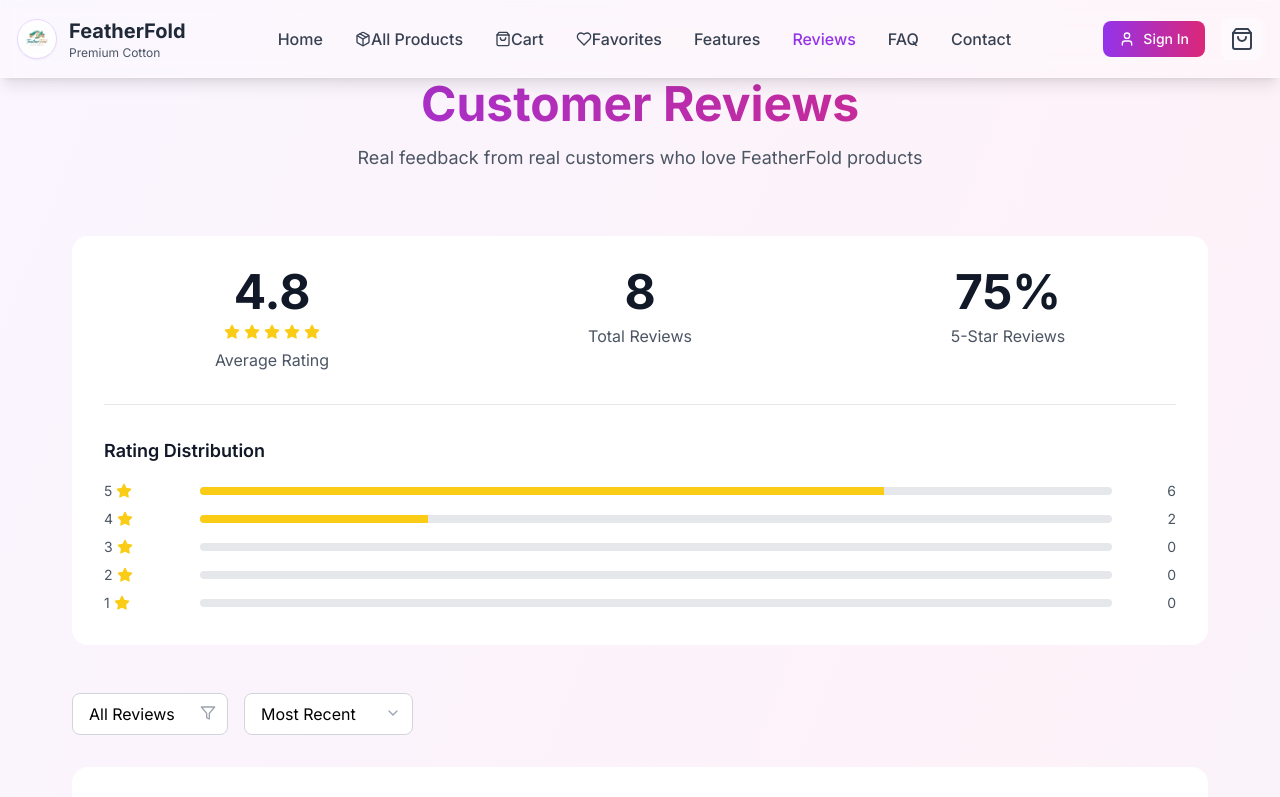
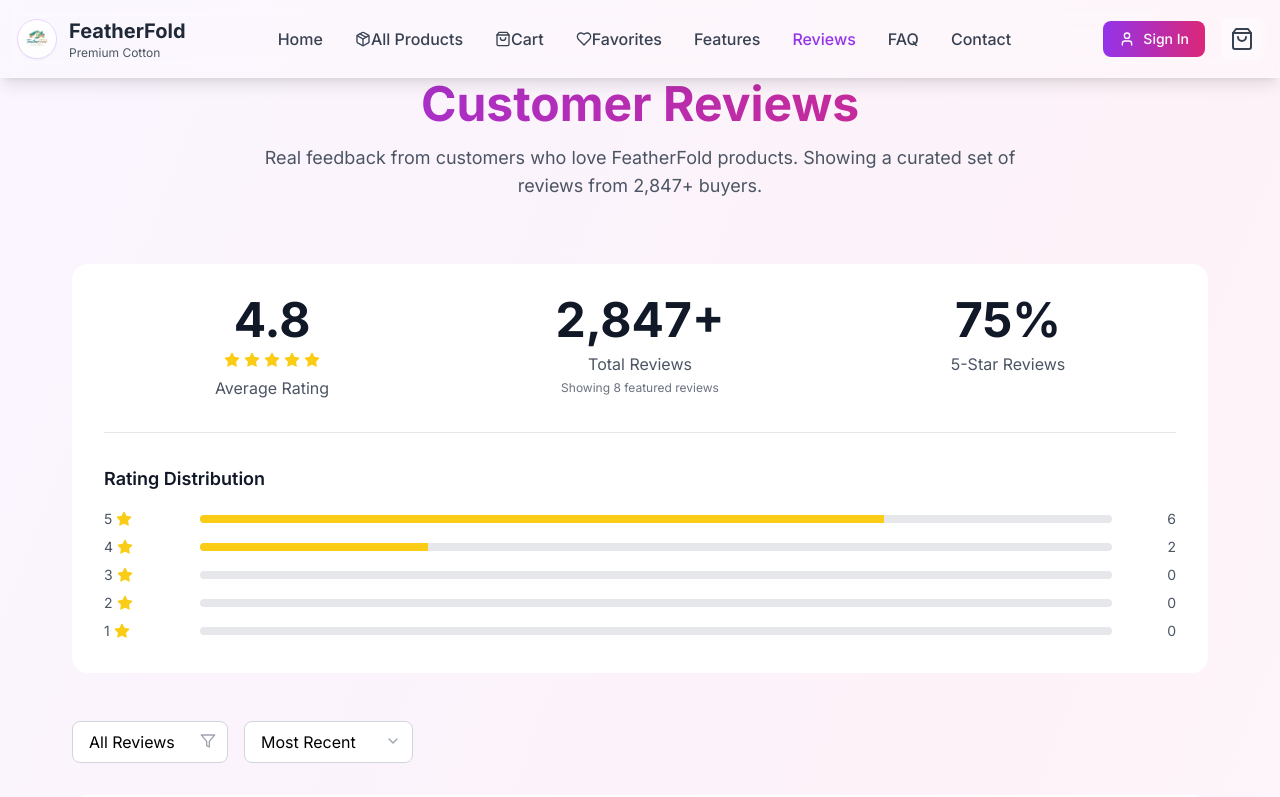
Before and after one commit to officialfeatherfold-beep/featherfold-frontend, a React (Vite) app: page /reviews in a window 1280 px wide. Shown: the top 797 px of the page. Built offline with nearby package versions, Linux system fonts and the light colour scheme; no server answers.

Commit message:
Fix reviews count, send contact messages, add admin graph

```diff
--- a/src/components/ReviewsPage.jsx
+++ b/src/components/ReviewsPage.jsx
@@ -112,6 +112,8 @@
   }
 ];
 
+const TOTAL_REVIEWS_DISPLAY = 2847;
+
 const ReviewsPage = ({ user, onCartOpen, onAuthOpen, onLogout, onAdminOpen, cartCount, totalPrice, onNavigate }) => {
   const [sortBy, setSortBy] = useState('recent');
   const [filterBy, setFilterBy] = useState('all');
@@ -169,14 +171,14 @@
 
     return {
       averageRating,
-      totalReviews: REVIEWS.length,
+      totalReviews: TOTAL_REVIEWS_DISPLAY,
       fiveStarPercentage: Math.round((REVIEWS.filter(r => r.rating === 5).length / REVIEWS.length) * 100),
       ratingDistribution
     };
   }, []);
 
   return (
-    <div className="min-h-screen bg-gradient-to-br from-purple-50 via-pink-50 to-blue-50">
+    <div className="min-h-screen bg-gradient-to-br from-purple-50 via-pink-50 to-white">
       <Header
         user={user}
         cartCount={cartCount}
@@ -200,7 +202,7 @@
             Customer Reviews
           </h1>
           <p className="text-gray-600 text-lg max-w-3xl mx-auto">
-            Real feedback from real customers who love FeatherFold products
+            Real feedback from customers who love FeatherFold products. Showing a curated set of reviews from {TOTAL_REVIEWS_DISPLAY.toLocaleString('en-IN')}+ buyers.
           </p>
         </motion.div>
 
@@ -223,9 +225,10 @@
             </div>
             <div className="text-center">
               <div className="text-5xl font-bold text-gray-900 mb-2">
-                {statistics.totalReviews}
+                {statistics.totalReviews.toLocaleString('en-IN')}+
               </div>
               <p className="text-gray-600">Total Reviews</p>
+              <p className="text-xs text-gray-500 mt-1">Showing {REVIEWS.length} featured reviews</p>
             </div>
             <div className="text-center">
               <div className="text-5xl font-bold text-gray-900 mb-2">
```
